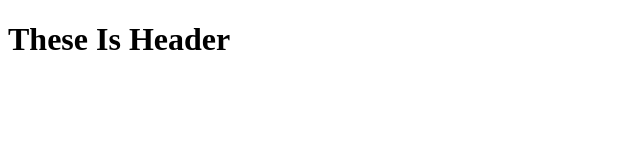
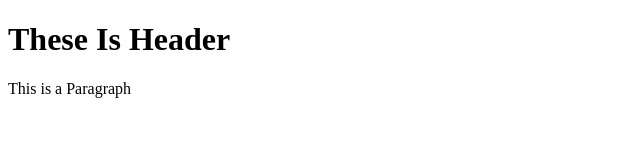
Before and after one commit to you-123/git-test, a plain HTML site: page index.html in a window 1280 px wide. Shown: the whole page, without its empty margins (0-640 px from the left). Drawn offline with Linux system fonts and the light colour scheme.

Commit message:
second commit

```diff
--- a/index.html
+++ b/index.html
@@ -2,5 +2,6 @@
 <html>
     <body>
         <h1> These Is Header</h1>
+        <P>This is a Paragraph</P>
     </body>
 </html>
```
